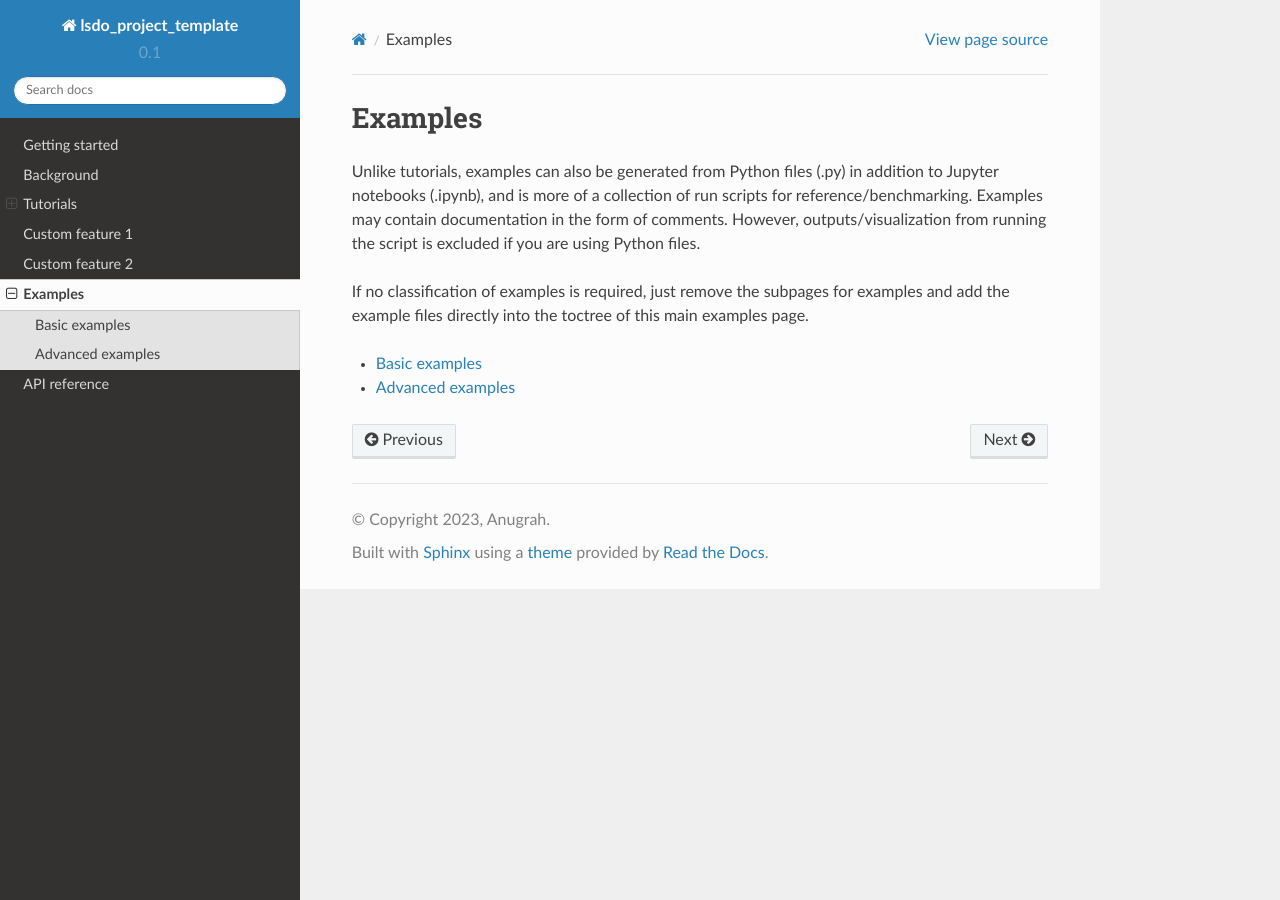
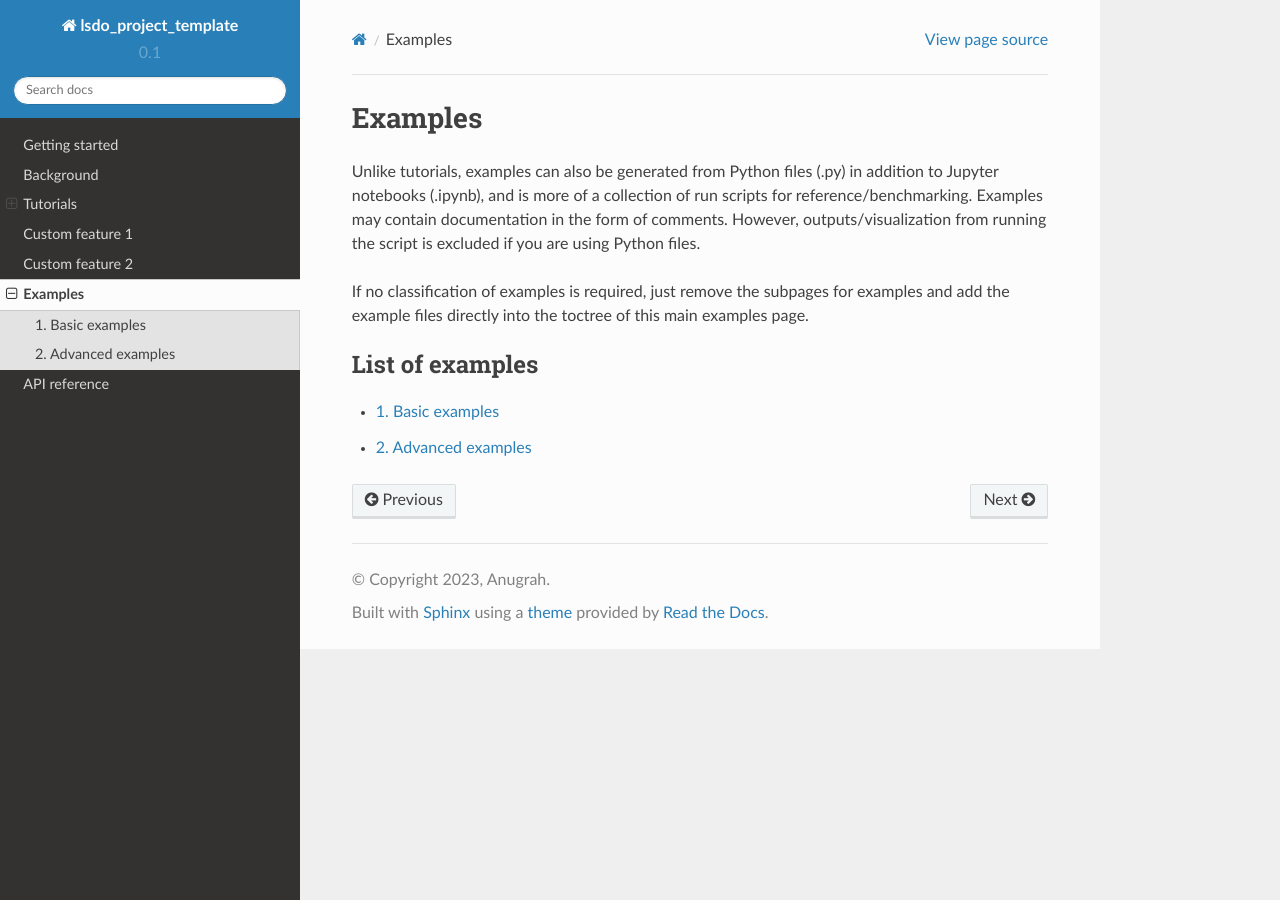
Before and after one commit to LSDOlab/lsdo_project_template, a Sphinx documentation site: the page built from docs/src/examples.md, in a window 1280 px wide. Built offline with Sphinx 7.4.7 and the Read the Docs theme 2.0.0, drawn with Linux system fonts in a browser that asks for light colours; pages that are not in the unit, such as notebooks, are missing from menus.

Commit message:
Changes to toctrees in examples and tutorials

````diff
--- a/docs/src/examples.md
+++ b/docs/src/examples.md
@@ -10,7 +10,11 @@ If no classification of examples is required, just remove the subpages for examp
 and add the example files directly into the toctree of this main examples page.
 
 ```{toctree}
-:maxdepth: 1
+:maxdepth: 2
+:caption: List of examples
+:titlesonly:
+:numbered:
+:includehidden:
 
 examples/basic
 examples/advanced
````
Also changed, not shown: docs/src/background.md (+2 -0 lines), docs/src/tutorials.md (+5 -1 lines).
